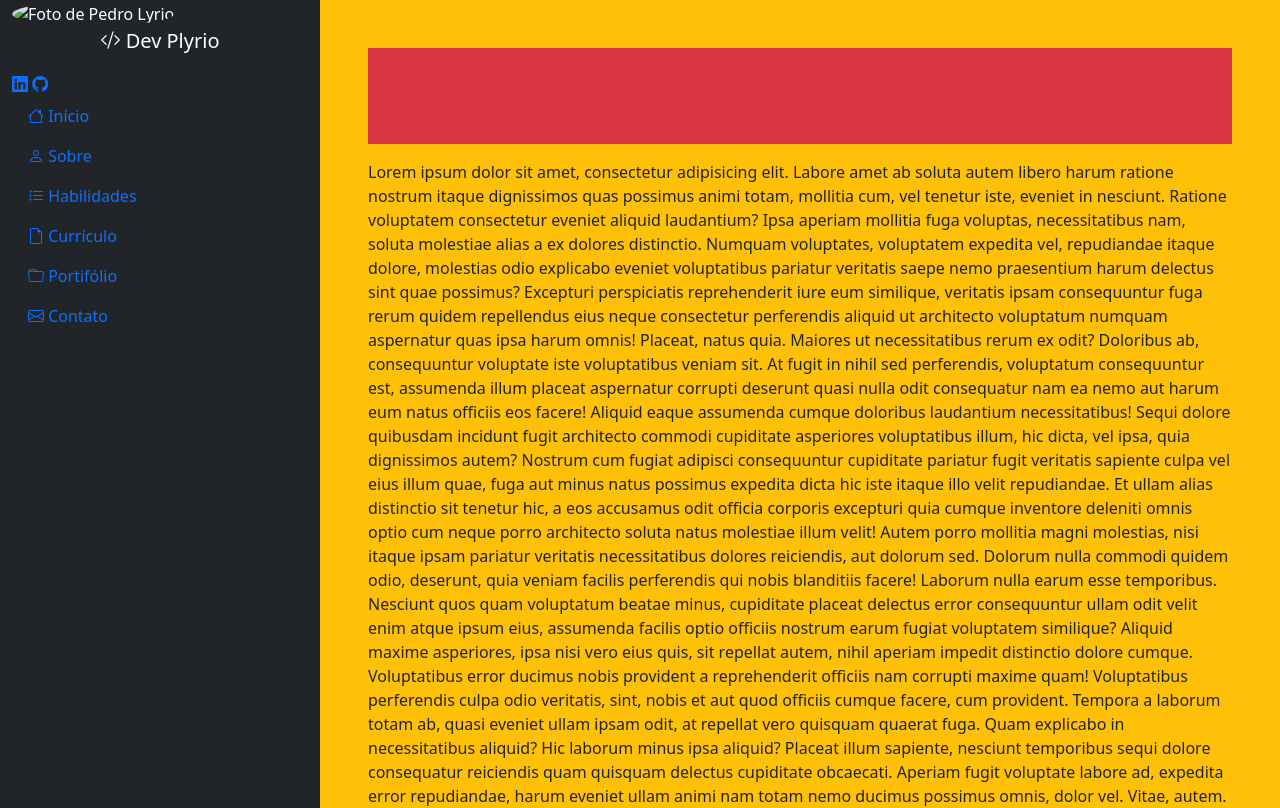
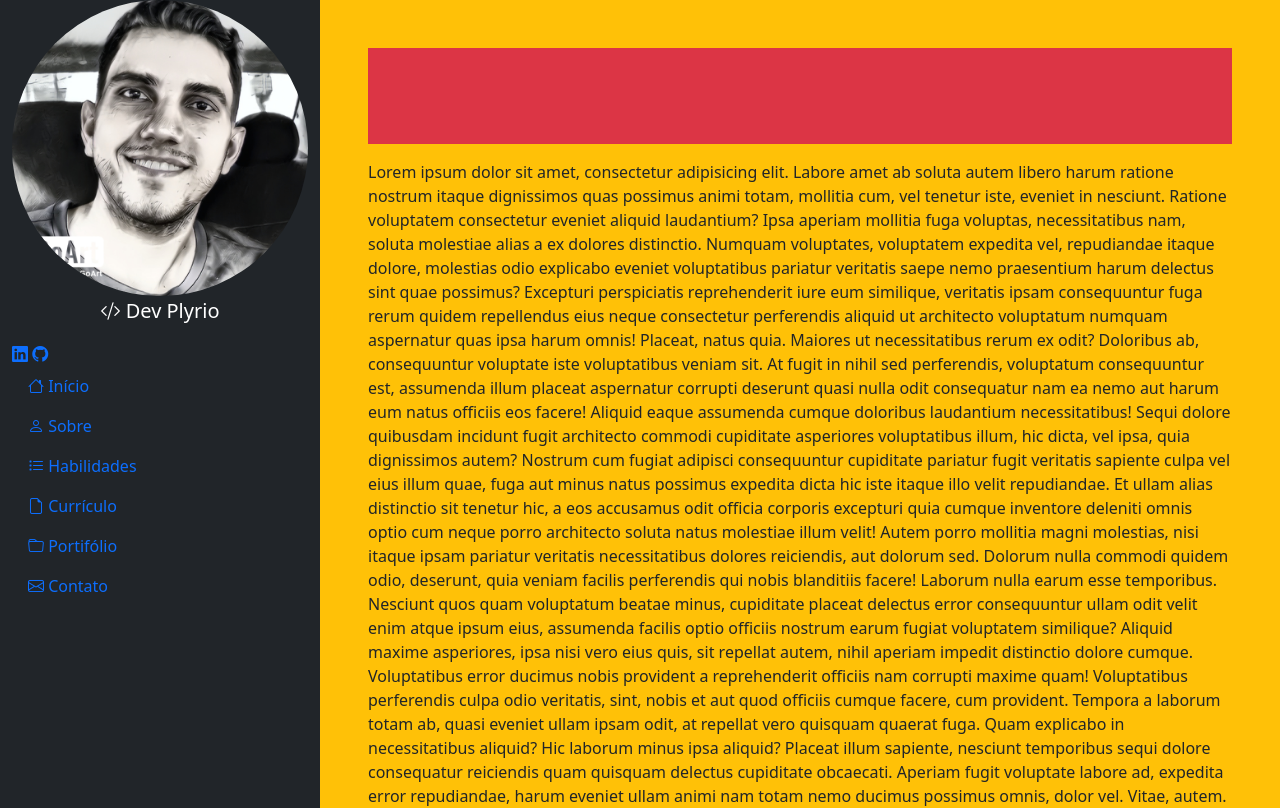
Before and after one commit to plyrio/projeto1, a plain HTML site: page index.html in a window 1280 px wide. Shown: the top 808 px of the page. Drawn offline with nearby package versions, Linux system fonts and the light colour scheme; the site is published under a folder, as on GitHub Pages, so addresses that start at the root find nothing.

Commit message:
Corrigido a imagem

```diff
--- a/index.html
+++ b/index.html
@@ -21,7 +21,7 @@
       <div class="row">
           <aside class="col-3 bg-dark text-bg-dark areaesquerda position-static">
             <figure class="profile img-fluid">
-              <img src="/img/pedro.jpg" alt="Foto de Pedro Lyrio" class="img-profile img-fluid rounded-circle" />
+              <img src="./img/pedro.jpg" alt="Foto de Pedro Lyrio" class="img-profile img-fluid rounded-circle" />
               <figcaption class="fs-5 text-center"><i class="bi bi-code-slash"></i> Dev Plyrio</figcaption>
             </figure>
             <div class="icons">
```
